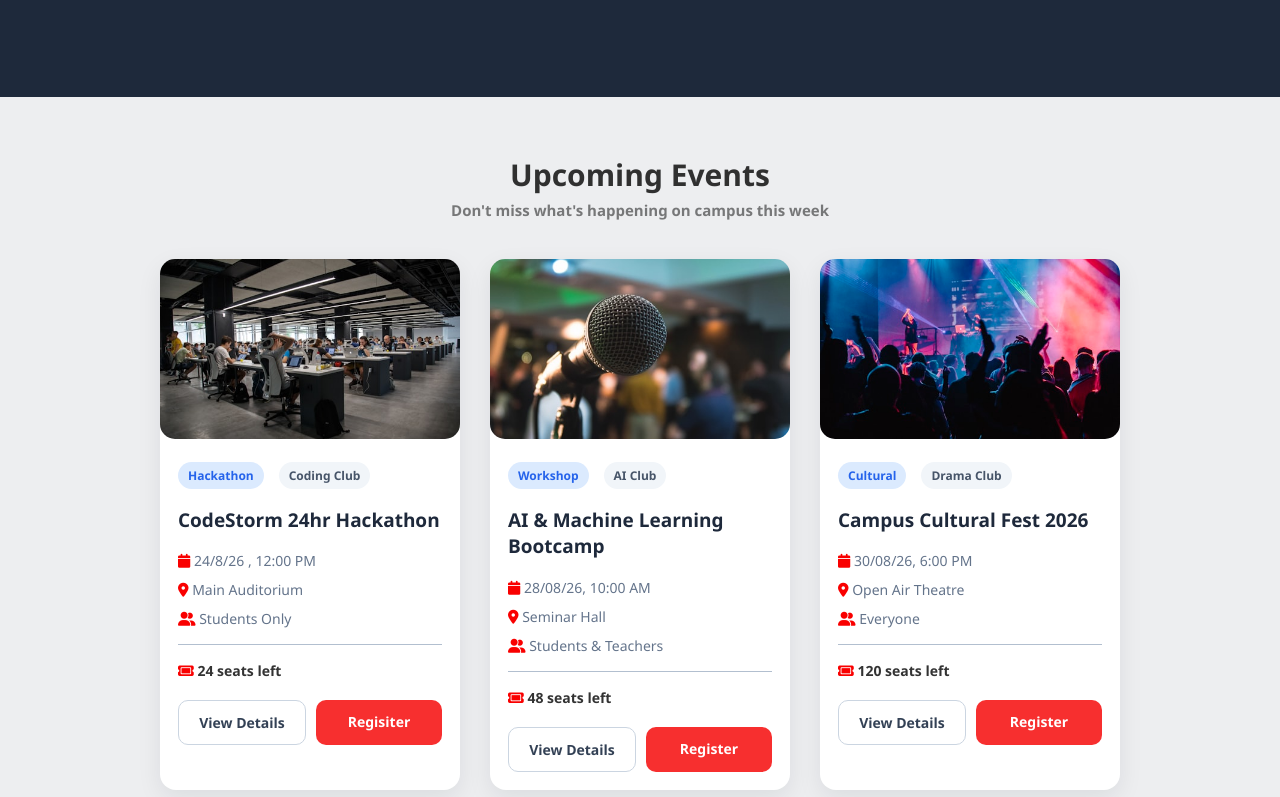
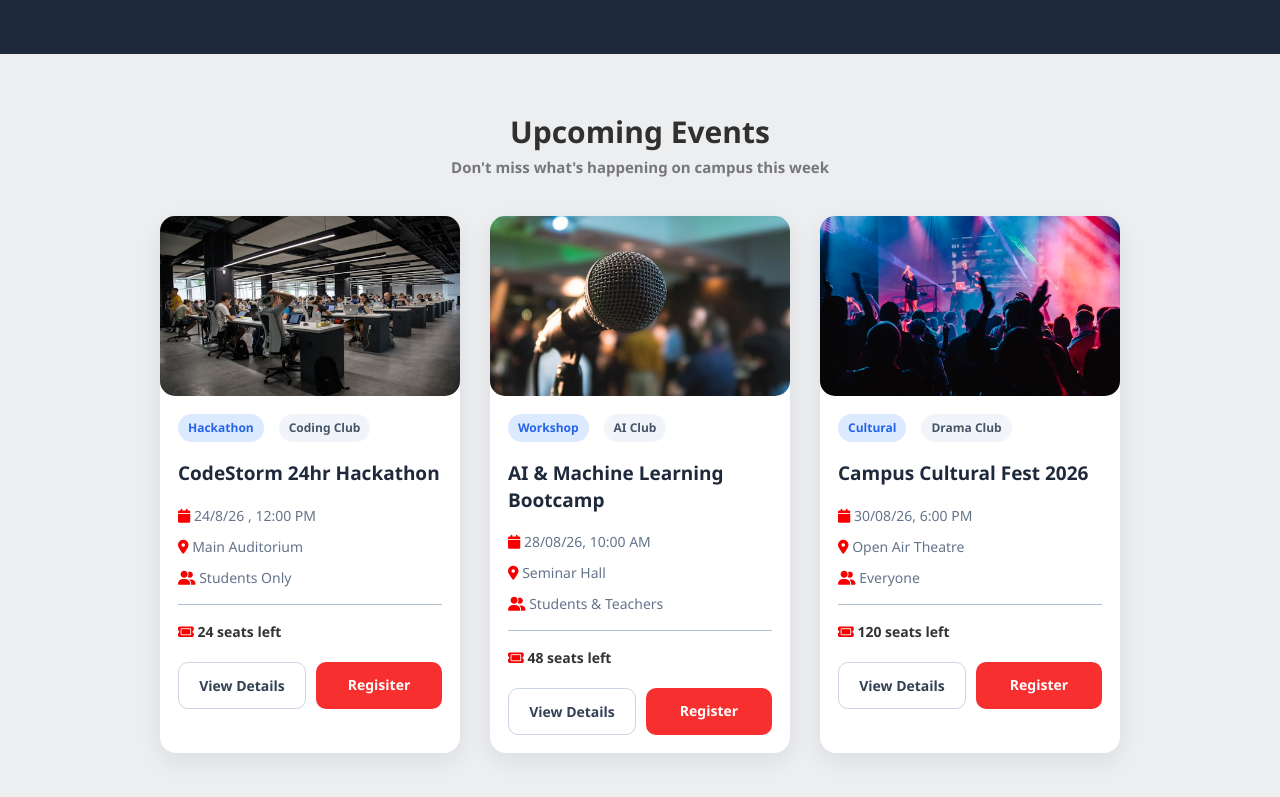
Before and after one commit to mitulupadhyay/Campus-Connect, a website: page frontend/pages/home.html in a window 1280 px wide. Shown: the part 620-1417 px from the top of the page. Drawn offline with nearby package versions, Linux system fonts and the light colour scheme; files that its build step writes are made by us from their sources.

Commit message:
setup: configure Tailwind CSS for the project

```diff
--- a/frontend/pages/home.html
+++ b/frontend/pages/home.html
@@ -10,6 +10,7 @@
       rel="stylesheet"
       href="https://cdnjs.cloudflare.com/ajax/libs/font-awesome/6.7.2/css/all.min.css"
     />
+    <link href="../dist/output.css" rel="stylesheet">
   </head>
 
   <body>
@@ -832,7 +833,6 @@
         <p>© 2026 CampusConnect. All rights reserved.</p>
       </div>
     </footer>
-
     <script src="js/home.js"></script>
   </body>
 </html>
--- /dev/null
+++ b/src/input.css
@@ -0,0 +1 @@
+@import "tailwindcss";
```
Also changed, not shown: package.json (added, +25 -0 lines), frontend/pages/css/home.css (line endings or trailing spaces), 1 other file.
